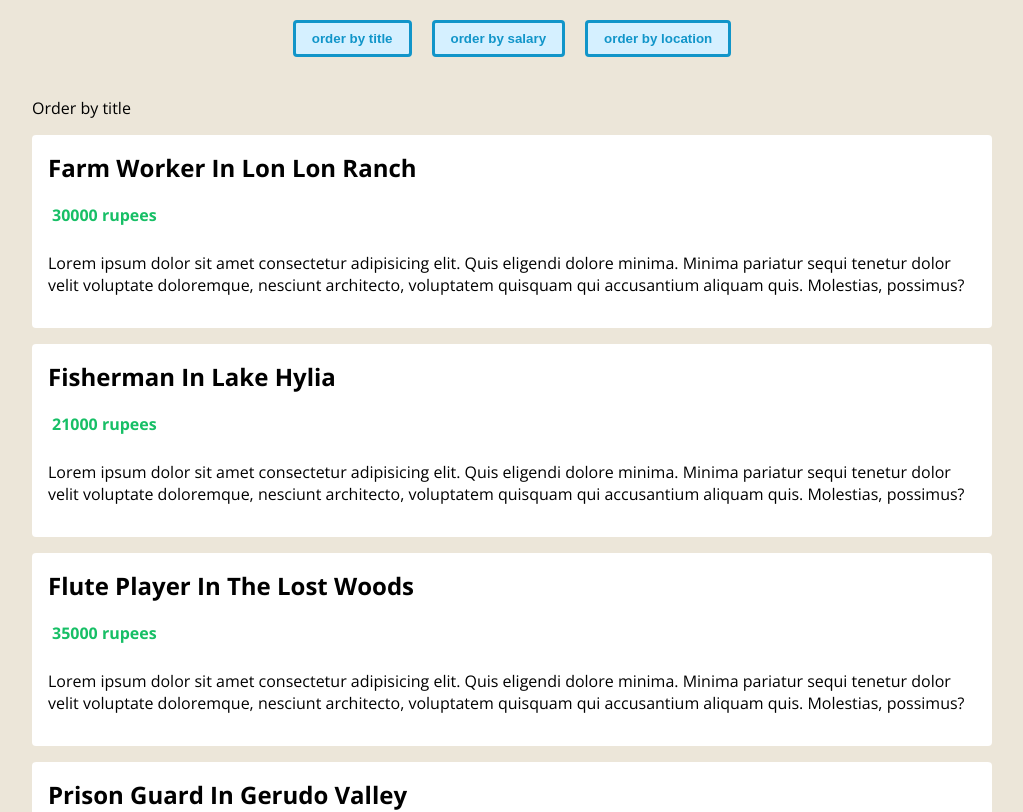
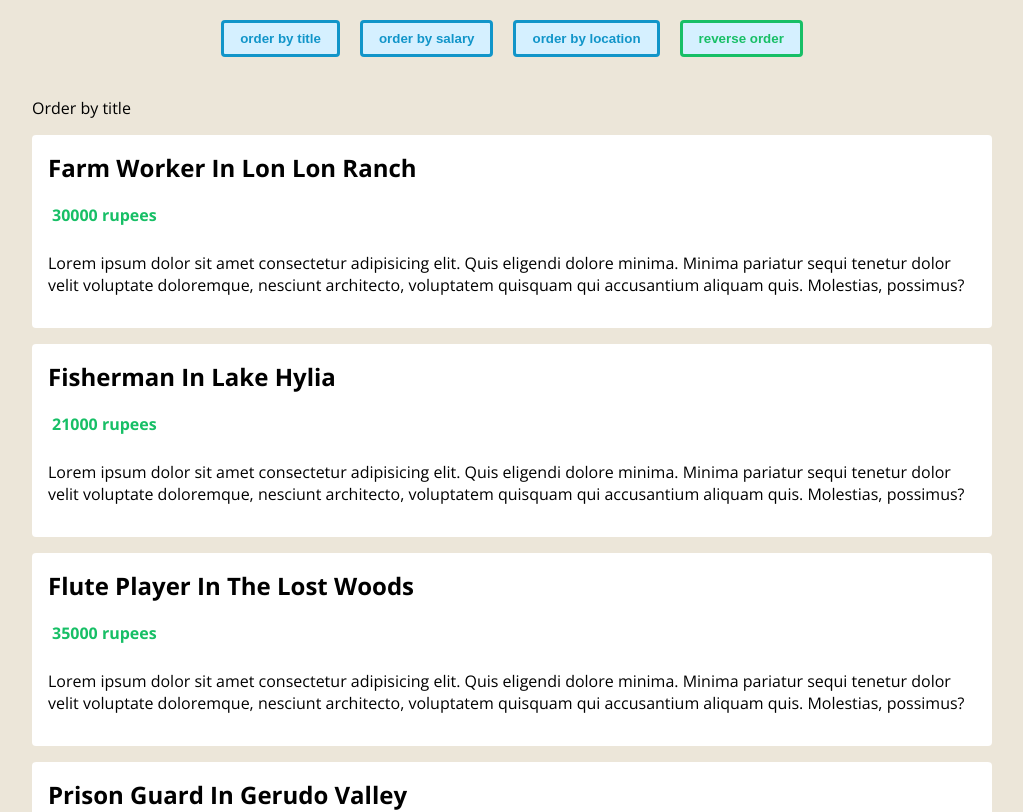
Before and after one commit to koheitech/vue3_fake_job_finder, a Vue app: page / in a window 1280 px wide. Shown: the top 812 px of the page, without its empty margins (128-1151 px from the left). Built offline with nearby package versions, Linux system fonts and the light colour scheme.

Commit message:
implement order toggle button

```diff
--- a/src/App.vue
+++ b/src/App.vue
@@ -5,9 +5,10 @@
         <button @click="handleClick('title')">order by title</button>
         <button @click="handleClick('salary')">order by salary</button>
         <button @click="handleClick('location')">order by location</button>
+        <button class="toggleButton" @click="toggleOrder">reverse order</button>
       </div>
     </header>
-    <JobList :jobs="jobs" :order="order"/>
+    <JobList :jobs="jobs" :order="order" :order-direction="orderDirection"/>
   </div>
 </template>
 
@@ -16,6 +17,7 @@ import { defineComponent, reactive, ref, toRefs } from 'vue';
 import JobList from './components/JobsList.vue'
 import Job from  './types/Job'
 import OrderTerm from  './types/OrderTerm'
+import Order from './types/Order';
 
 export default defineComponent({
   name: 'App',
@@ -30,12 +32,17 @@ export default defineComponent({
     ])
 
     const order = ref<OrderTerm>('title')
+    const orderDirection = ref<Order>('ASC')
 
     const handleClick = (term: OrderTerm) => {
       order.value = term
     }
 
-    return { jobs, handleClick, order }
+    const toggleOrder = () => {
+      orderDirection.value = (orderDirection.value === 'ASC') ? 'DECS' : 'ASC'
+    }
+
+    return { jobs, handleClick, toggleOrder, order, orderDirection }
   },
   methods: {
   }
@@ -59,4 +66,8 @@ export default defineComponent({
     cursor: pointer;
     font-weight: bold;
   }
+  .toggleButton {
+    color: #17bf66;
+    border: 3px solid #17bf66;
+  }
 </style>
--- a/src/components/JobsList.vue
+++ b/src/components/JobsList.vue
@@ -24,6 +24,7 @@
 import { computed, defineComponent, PropType } from "vue";
 import Job from "@/types/Job";
 import OrderTerm from "@/types/OrderTerm";
+import Order from "@/types/Order";
 
 export default defineComponent({
   props: {
@@ -34,12 +35,19 @@ export default defineComponent({
     order: {
       required: true,
       type: String as PropType<OrderTerm>,
+    },
+    orderDirection: {
+      required: true,
+      type: String as PropType<Order>,
     }
   },
   setup(props) {
     const orderedJobs = computed(() => {
       return [...props.jobs].sort((a: Job, b: Job) => {
-        return a[props.order] > b[props.order] ? 1 : -1
+        if(props.orderDirection === 'ASC')
+          return a[props.order] > b[props.order] ? 1 : -1
+        else
+        return a[props.order] > b[props.order] ? -1 : 1
       })
     })
 
--- /dev/null
+++ b/src/types/Order.ts
@@ -0,0 +1,3 @@
+type Order = 'ASC' | 'DECS'
+
+export default Order
```
